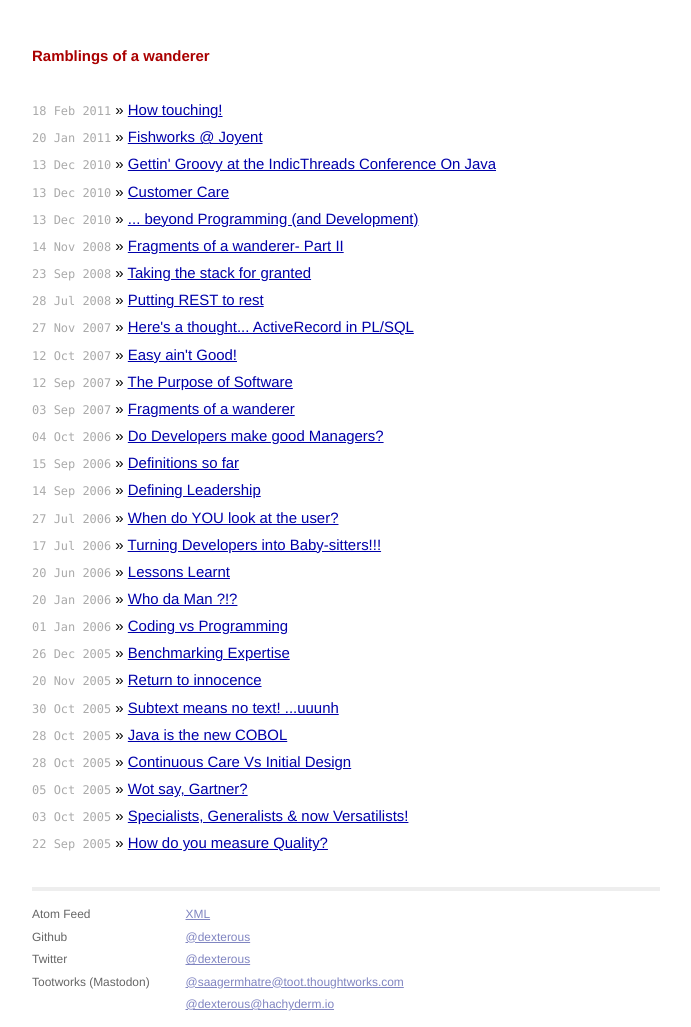
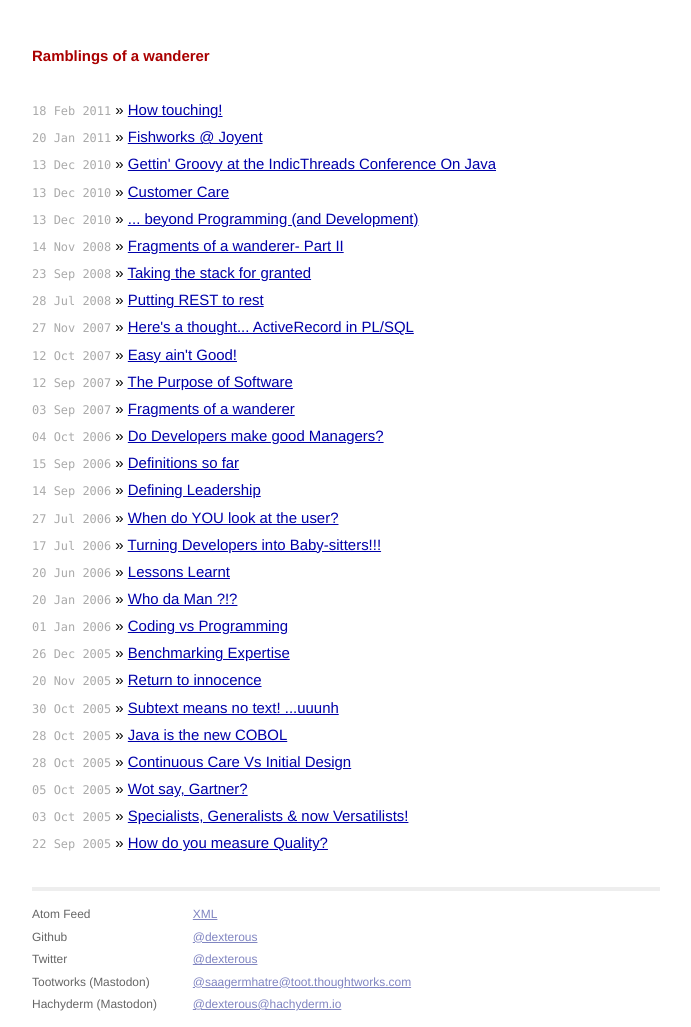
Before and after one commit to dexterous/ramblings, a Jekyll site: the page built from index.html, in a window 1280 px wide. Shown: the whole page, without its empty margins (294-985 px from the left). Built offline with Jekyll 4.4.1, drawn with Linux system fonts in a browser that asks for light colours; Markdown is read by kramdown in place of the engine named in the settings.

Commit message:
Update README
Fix footer title column

```diff
--- a/_layouts/default.html
+++ b/_layouts/default.html
@@ -29,6 +29,7 @@
                 Github<br />
                 Twitter<br />
                 Tootworks (Mastodon)<br />
+                Hachyderm (Mastodon)<br />
               </p>
             </div>
             <div class="contact">
```
